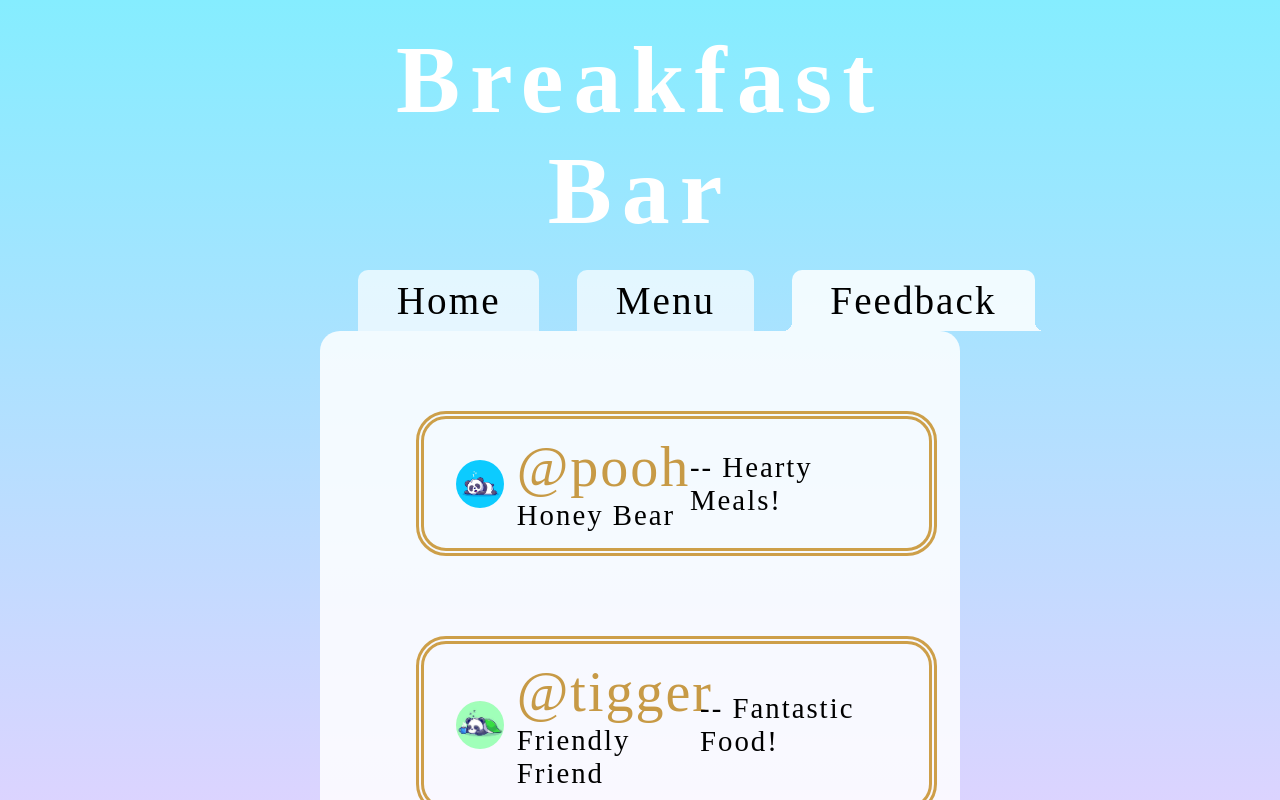
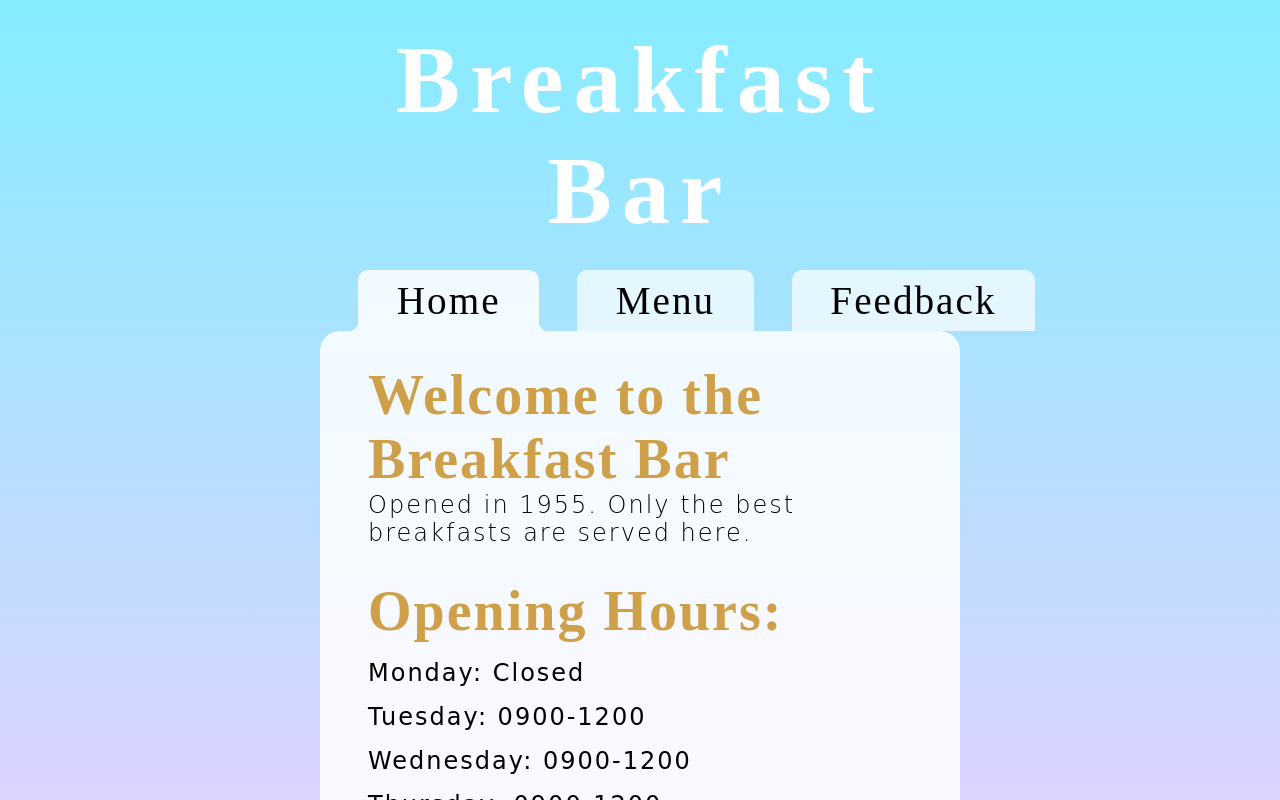
Before and after one commit to Foveejong/restaurant-page, a website built with webpack: page src/index.html in a window 1280 px wide. Both pictures are taken after a click on the button "Home". Shown: the top 800 px of the page. Built offline with nearby package versions, Linux system fonts and the light colour scheme; files whose address does not match are found by name.

Commit message:
Implement index.js to switch tabs upon click with relevant CSS styles to show buttons being selected

```diff
--- a/src/index.html
+++ b/src/index.html
@@ -8,65 +8,13 @@
     <header>
         <h1 class="title">Breakfast Bar</h1>
         <nav class="navbar">
-            <button id="home">Home</button>
+            <button id="home" class="selected">Home</button>
             <button id="menu">Menu</button>
-            <button id="feedback" class="selected">Feedback</button>
+            <button id="feedback">Feedback</button>
         </nav>
     </header>
     <div id="content">
-        <!-- <div class="main-page-container">
-            <div class="feedback-wrapper">
-                <div class="feedback-container">
-                    <div class="feedback">
-                        <img src="../img/panda1.jpg" alt="sleeping blue panda cartoon">
-                        <div class="account-info">
-                            <p class="account">@pooh</p>
-                            <p>Honey Bear</p>
-                        </div>
-                        <p>-- Hearty Meals!</p>
-                    </div>
-                    <div class="feedback">
-                        <img src="../img/panda2.jpg" alt="sleeping blue panda cartoon">
-                        <div class="account-info">
-                            <p class="account">@tigger</p>
-                            <p>Friendly Friend</p>
-                        </div>
-                        <p>-- Fantastic Food!</p>
-                    </div>
-                    <div class="feedback">
-                        <img src="../img/panda3.jpg" alt="sleeping yellow panda cartoon">
-                        <div class="account-info">
-                            <p class="account">@panpan</p>
-                            <p>Curtsy Panda</p>
-                        </div>
-                        <p>-- Simply Delicious!</p>
-                    </div>
-                </div>
-            </div>
-        </div> -->
+
     </div>
 </body>
 </html>
-
-
-<!-- <div class="main-page-container">
-            <div class="title-container">
-                <h1 class="title">Welcome to the Breakfast Bar.</h1>
-            </div>
-            <div class="body-container">
-                <div class="introduction">
-                    <h2>Opened in 1955. Only the best breakfasts are served here.</h2>
-                </div>
-                <div class="opening-hours">
-                    <h1 class="title">Opening Hours:</h1>
-                    <ul class="list">
-                        <li class="item">Monday: Closed</li>
-                        <li class="item">Tuesday: 0900-1200</li>
-                        <li class="item">Wednesday: 0900-1200</li>
-                        <li class="item">Thursday: 0900-1200</li>
-                        <li class="item">Friday: 0900-1200</li>
-                        <li class="item">Saturday: 0900-1200</li>
-                        <li class="item">Sunday: 0900-1200</li>
-                    </ul>
-                </div>
-            </div> -->
--- a/src/index.js
+++ b/src/index.js
@@ -3,12 +3,59 @@ import { createHomePage } from "./home.js";
 import { createMenu } from "./menu.js";
 import { createFeedbackPage } from "./feedback.js";
 
-const content = document.querySelector("#content");
-// const homepage = createHomePage();
-// content.appendChild(homepage);
+function restaurantPage() {
+    const content = document.querySelector("#content");
+    const home = document.querySelector("#home");
+    const menu = document.querySelector("#menu");
+    const feedback = document.querySelector("#feedback");
 
-// const menu = createMenu();
-// content.appendChild(menu);
+    const resetPage = (element) => {
+        element.textContent = "";
+    }
 
-const feedback = createFeedbackPage();
-content.appendChild(feedback);
+    const resetButton = () => {
+        home.classList.remove("selected");
+        menu.classList.remove("selected");
+        feedback.classList.remove("selected");
+    }
+
+    const displayHome = () => {
+        resetPage(content);
+        const homepage = createHomePage();
+        content.appendChild(homepage);
+    }
+
+    const displayMenu = () => {
+        resetPage(content);
+        const menu = createMenu();
+        content.appendChild(menu);
+    }
+
+    const displayFeedback = () => {
+        resetPage(content);
+        const feedback = createFeedbackPage();
+        content.appendChild(feedback);
+    }
+
+    home.addEventListener("click", (e) => {
+        resetButton();
+        e.target.classList.add("selected");
+        displayHome();
+    });
+
+    menu.addEventListener("click", (e) => {
+        resetButton();
+        e.target.classList.add("selected");
+        displayMenu();
+    });
+
+    feedback.addEventListener("click", (e) => {
+        resetButton();
+        e.target.classList.add("selected");
+        displayFeedback();
+    });
+
+    displayHome();
+}
+
+restaurantPage();
--- a/src/styles.css
+++ b/src/styles.css
@@ -3,7 +3,6 @@
     margin: 0;
     box-sizing: border-box;
     font-family: customFont;
-    /* border: red 1px solid; */
     letter-spacing: 2px;
 }
 
@@ -165,7 +164,7 @@ header > h1 {
 
 /* menu page */
 
-ul {
+ul.starters, ul.mains, ul.coffee {
     display: flex;
     flex-direction: column;
     gap: 3vh;
```
